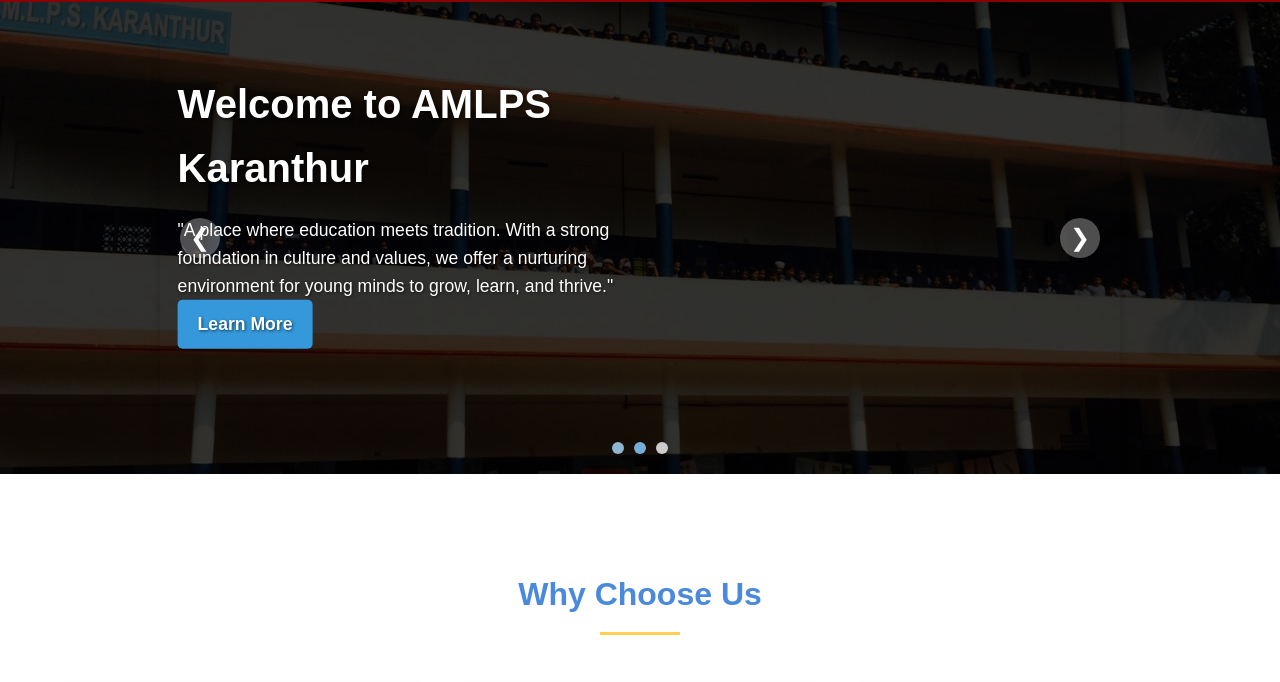
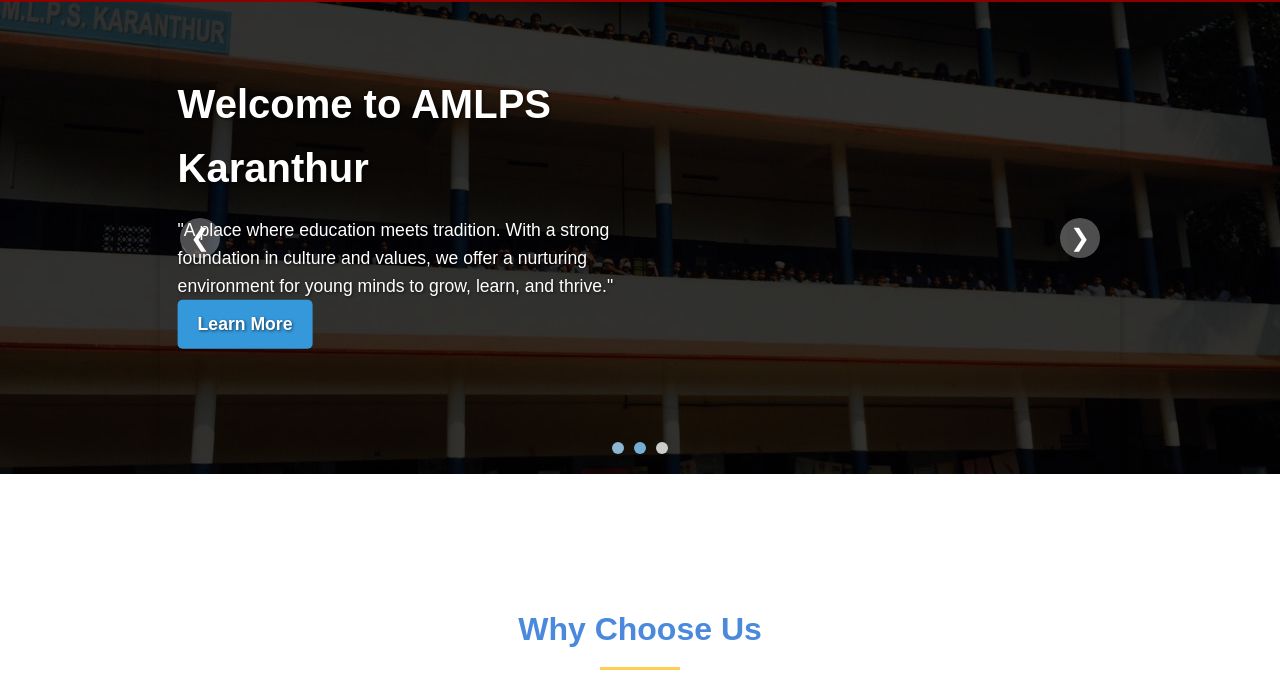
Before and after one commit to Jawadaliparappil/amlpskaranthur, a plain HTML site: page index.html in a window 1280 px wide. Shown: the part 108-790 px from the top of the page. Drawn offline with Linux system fonts and the light colour scheme.

Commit message:
Update style.css

```diff
--- a/style.css
+++ b/style.css
@@ -134,7 +134,7 @@
             position: relative;
             display: inline-block;
             padding-bottom: 15px;
-                padding-top: 15px;
+                padding-top: 50px;
         }
 
         .section-title h2::after {
```
